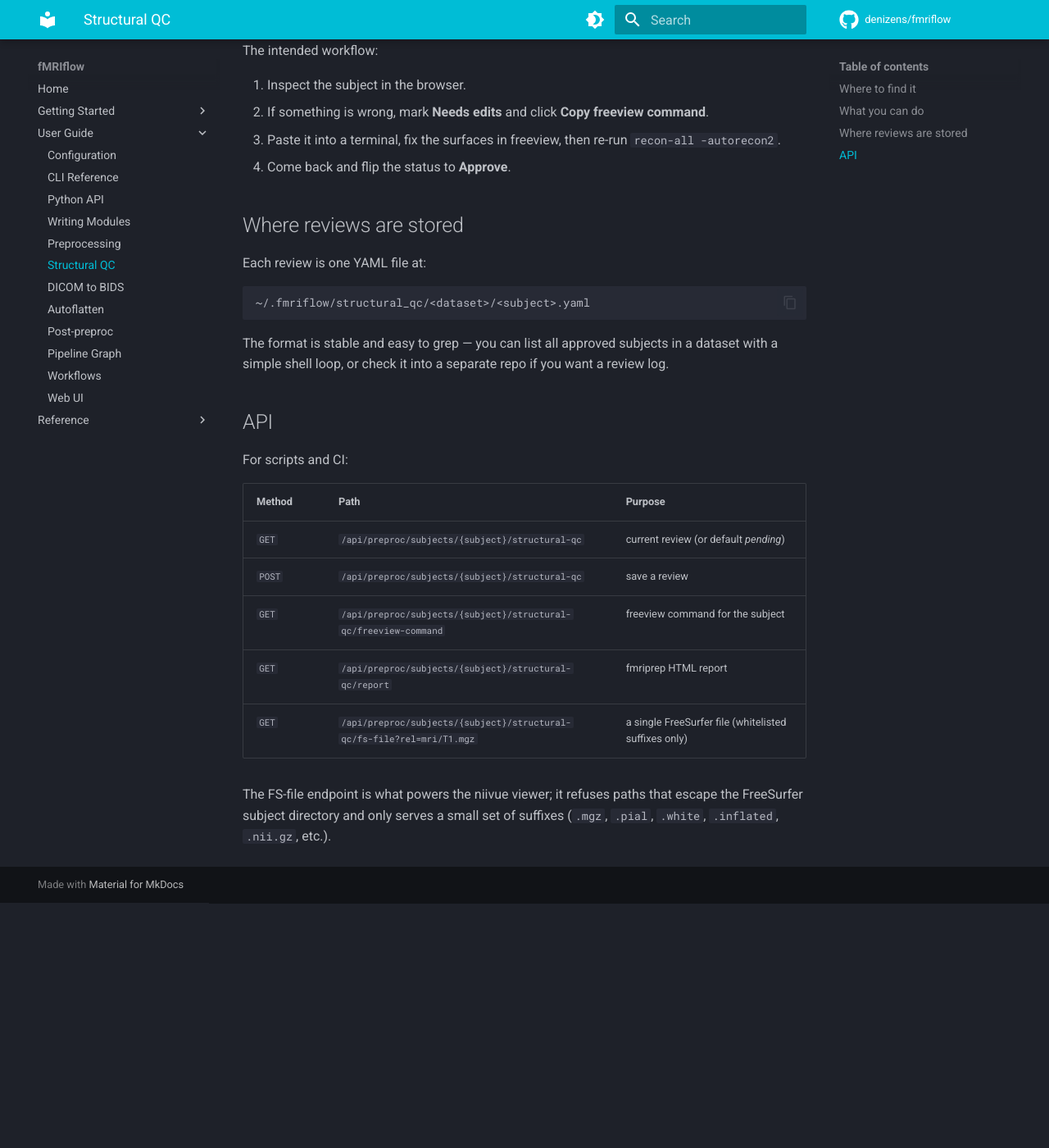
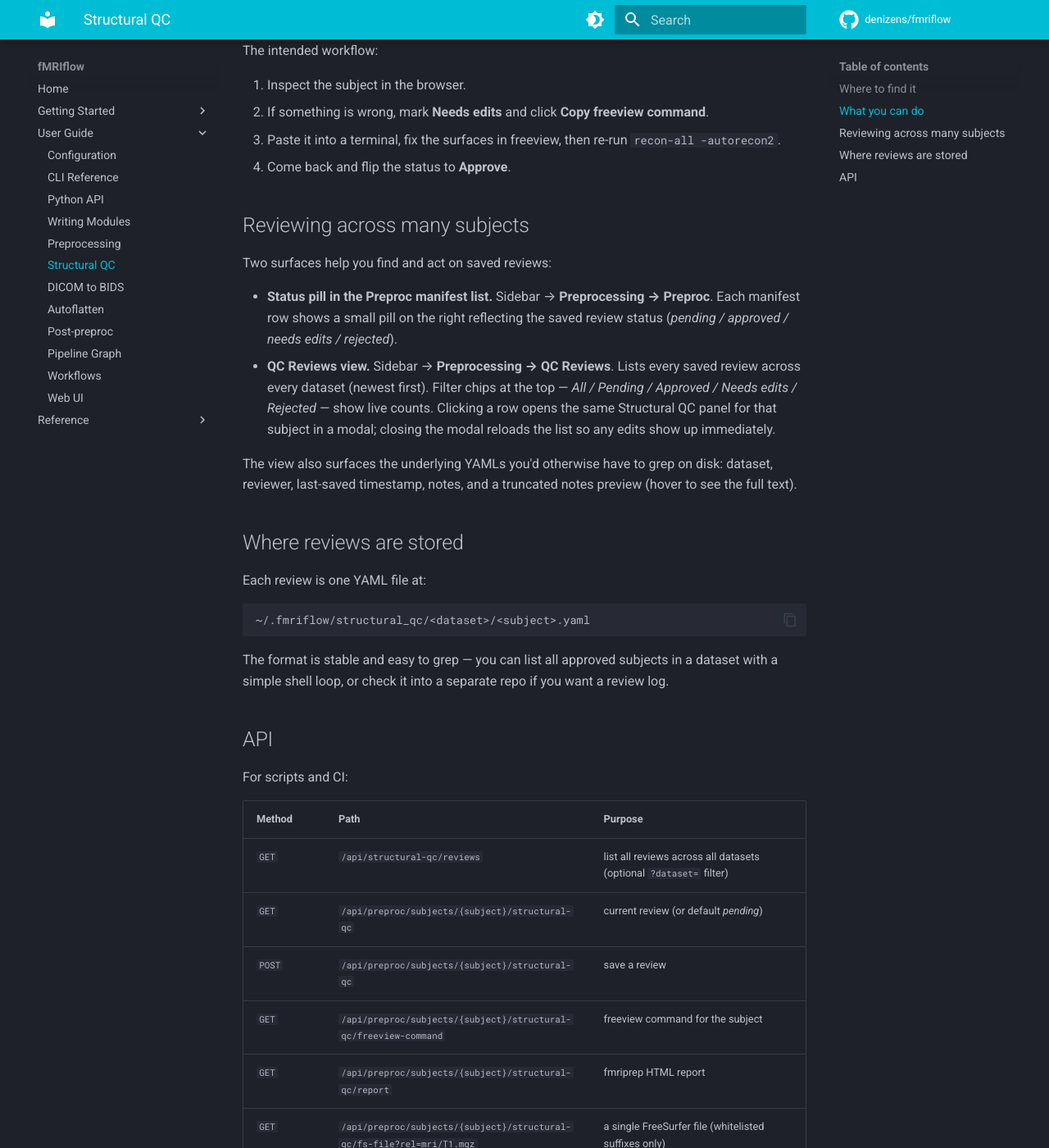
Before and after one commit to osherifo/denizenspipeline, an MkDocs documentation site: the page built from docs/guide/structural-qc.md, in a window 1280 px wide and 1400 px high, scrolled down 719 px. Shown: the whole window at 82% size. Built offline with MkDocs 1.6.1 and Material for MkDocs 9.7.7, drawn with Linux system fonts in a browser that asks for light colours; comment, search, counter and statistics services are not loaded; before the commit the page ends 1820 px from its top, so only the background shows below that.

Commit message:
docs: QC Reviews view + manifest status pill in the structural-qc guide

```diff
--- a/docs/guide/structural-qc.md
+++ b/docs/guide/structural-qc.md
@@ -34,6 +34,25 @@ The intended workflow:
    `recon-all -autorecon2`.
 4. Come back and flip the status to **Approve**.
 
+## Reviewing across many subjects
+
+Two surfaces help you find and act on saved reviews:
+
+- **Status pill in the Preproc manifest list.** Sidebar →
+  **Preprocessing → Preproc**. Each manifest row shows a small
+  pill on the right reflecting the saved review status
+  (*pending / approved / needs edits / rejected*).
+- **QC Reviews view.** Sidebar → **Preprocessing → QC Reviews**.
+  Lists every saved review across every dataset (newest first).
+  Filter chips at the top — *All / Pending / Approved / Needs
+  edits / Rejected* — show live counts. Clicking a row opens the
+  same Structural QC panel for that subject in a modal; closing
+  the modal reloads the list so any edits show up immediately.
+
+The view also surfaces the underlying YAMLs you'd otherwise have to
+grep on disk: dataset, reviewer, last-saved timestamp, notes, and a
+truncated notes preview (hover to see the full text).
+
 ## Where reviews are stored
 
 Each review is one YAML file at:
@@ -50,6 +69,7 @@ For scripts and CI:
 
 | Method | Path | Purpose |
 |--------|------|---------|
+| `GET`  | `/api/structural-qc/reviews` | list all reviews across all datasets (optional `?dataset=` filter) |
 | `GET`  | `/api/preproc/subjects/{subject}/structural-qc` | current review (or default *pending*) |
 | `POST` | `/api/preproc/subjects/{subject}/structural-qc` | save a review |
 | `GET`  | `/api/preproc/subjects/{subject}/structural-qc/freeview-command` | freeview command for the subject |
```
